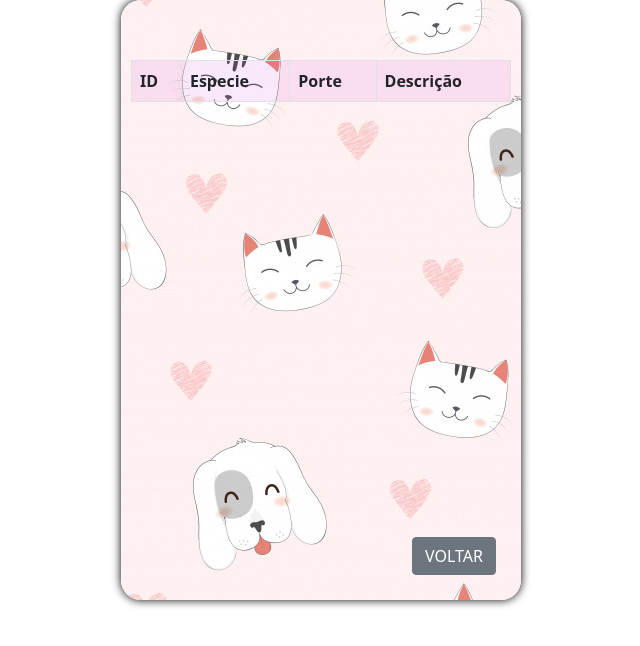
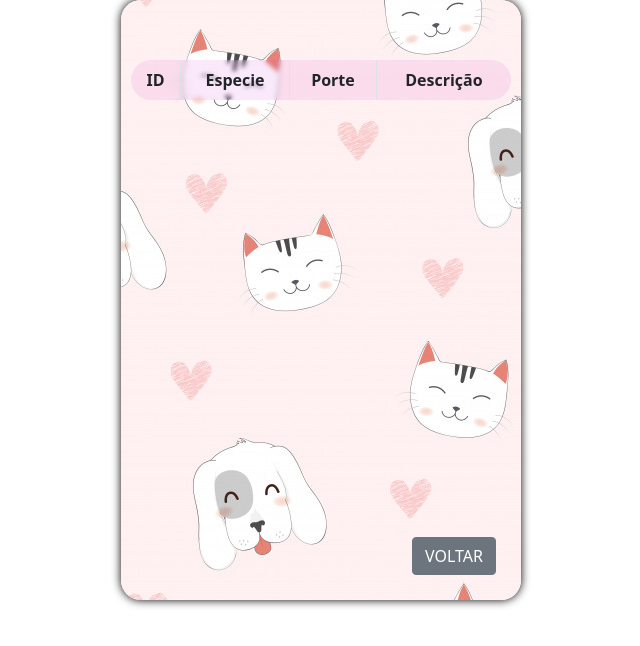
Before and after one commit to liliantavarez/projeto-estagio, a plain HTML site: page cadastrados.html in a window 1280 px wide. Shown: the whole page, without its empty margins (319-959 px from the left). Drawn offline with nearby package versions, Linux system fonts and the light colour scheme.

Commit message:
melhorias feitas na tela que exibe os animais cadastrados

```diff
--- a/css/style.css
+++ b/css/style.css
@@ -1,16 +1,18 @@
-main{
+main {
   display: flex;
   flex-direction: column;
-    background: url(/img/background.jpg);
+  background: url(../img/background.jpg);
   width: 400px;
   height: 600px;
-    justify-content:flex-start;
+  justify-content: flex-start;
   border-radius: 20px;
+  -webkit-border-radius: 20px;
+  -moz-border-radius: 20px;
   box-shadow: 0 0 10px black;
-    margin:auto;
+  margin: auto;
 }
 
-title{
+title {
   margin: 50px 0 10px 0;
   display: flex;
   justify-content: center;
@@ -22,35 +24,58 @@ title{
 }
 
 td {
-    max-width:50px;
-    width:auto;
-    min-width:10px;
+  max-width: 50px;
+  width: auto;
+  min-width: 10px;
 }
-
-label{
+thead{
+    text-align: center;
+}
+label {
   font: bold 22px monospace;
   padding-right: 5px;
 }
 
-.tbCadastrados{
+.tbCadastrados {
   padding: 10px;
   margin-top: 50px;
   height: 90%;
-  overflow-y: auto;
+  overflow-y: scroll;
 }
+
 .inputs {
   display: flex;
   margin-top: 20px;
   padding: 0 20px;
 }
 
-.button{
-  margin:30px 20px 0 0 ;
+.button {
+  margin: 30px 20px 0 0;
 }
-
+.table {
+  backdrop-filter: blur(2px);
+  border-style: hidden;
+  -webkit-border-radius: 20px;
+  -moz-border-radius: 20px;
+  border-radius: 20px;
+}
 #tabela {
   vertical-align: middle;
   background-color: rgba(207, 47, 207, 0.103);
-    word-wrap:break-word;
+  word-wrap: break-word;
+}
+/* Works on Firefox */
+* {
+  scrollbar-width: thin;
+  scrollbar-color: rgba(249, 221, 237, 241);
+}
 
+/* Works on Chrome, Edge, and Safari */
+*::-webkit-scrollbar {
+  width: 12px;
 }
+
+*::-webkit-scrollbar-thumb {
+  border-radius: 20px;
+  background-color: rgba(249, 221, 237, 241);
+}
```
Lines whose indentation alone changed are shown as unchanged.
